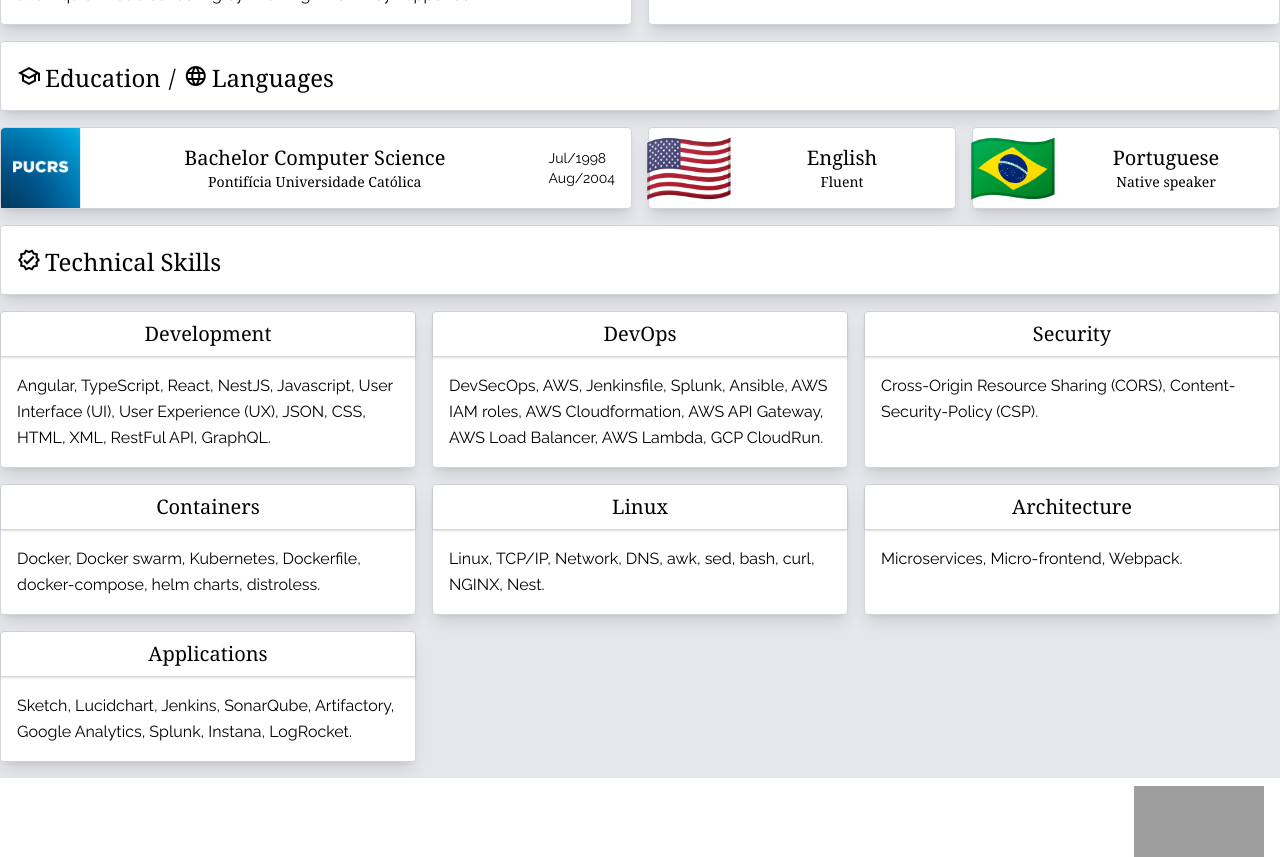
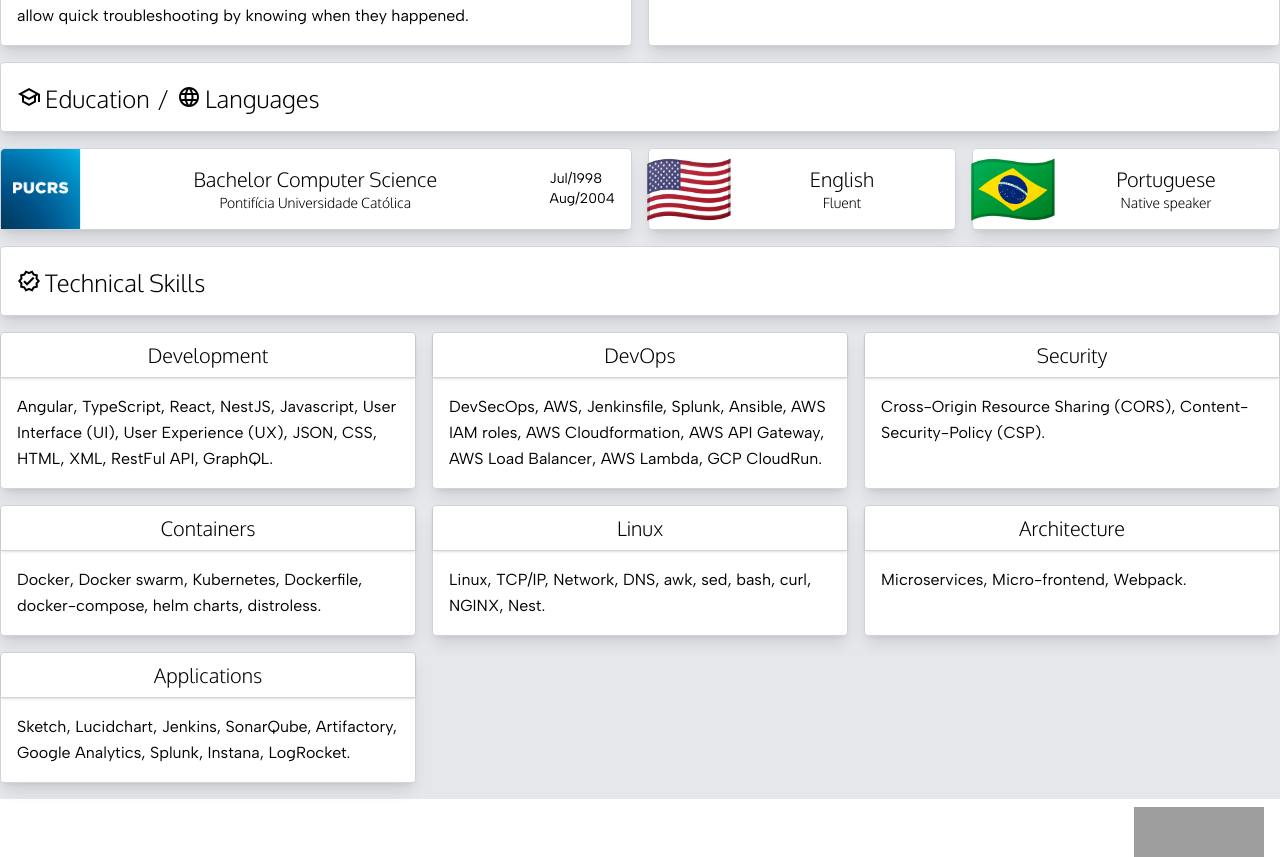
Before and after one commit to pitecus/meirelles, an Angular app: page /#/resume in a window 1280 px wide. Shown: the part 1940-2797 px from the top of the page. Built offline with nearby package versions, Linux system fonts and the light colour scheme; grey boxes are pictures that could not be loaded.

Commit message:
feat: update fonts for readability

```diff
--- a/src/app/resume/resume.component.html
+++ b/src/app/resume/resume.component.html
@@ -91,7 +91,7 @@
           class="col-span-2"></app-education-card>
         <!-- List of languages -->
         <app-language-card *ngFor="let language of resume?.languages || []"
-          [language]="language" class="print:border"></app-language-card>
+          [language]="language"></app-language-card>
       </div>
     </div>
 
--- a/src/styles.scss
+++ b/src/styles.scss
@@ -2,9 +2,9 @@
 @tailwind components;
 @tailwind utilities;
 
-@import url('https://fonts.googleapis.com/css2?Merriweather:wght@200,300;400;900&family=Raleway&display=swap');
+@import url('https://fonts.googleapis.com/icon?family=Material+Icons+Outlined');
 
-@import url('https://fonts.googleapis.com/icon?family=Material+Icons+Outlined');
+@import url('https://fonts.googleapis.com/css2?family=Albert+Sans&family=Oxygen:wght@300;400;700&display=swap');
 
 @layer base {
   h1,
@@ -17,3 +17,9 @@
     @apply font-light;
   }
 }
+
+@media print {
+  .print-link:after {
+    content: attr(href);
+  }
+}
--- a/tailwind.config.js
+++ b/tailwind.config.js
@@ -69,8 +69,8 @@ module.exports = {
       },
     },
     fontFamily: {
-      'sans': ['Raleway', 'ui-sans-serif', 'system-ui'],
-      'serif': ['Merriweather', 'ui-serif', 'Georgia'],
+      'sans': ['Albert Sans', 'ui-sans-serif', 'system-ui'],
+      'serif': ['Oxygen', 'ui-serif', 'Georgia'],
     }
   },
   variants: [
```
